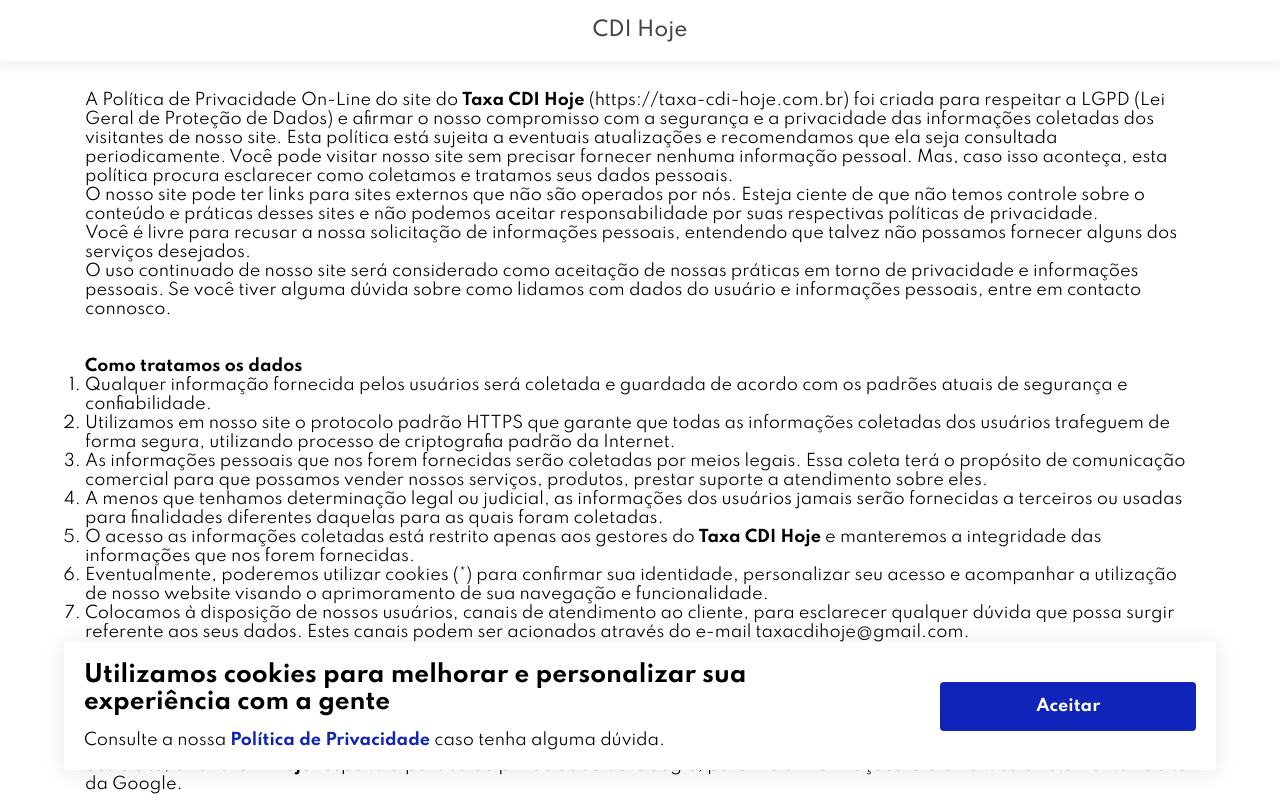
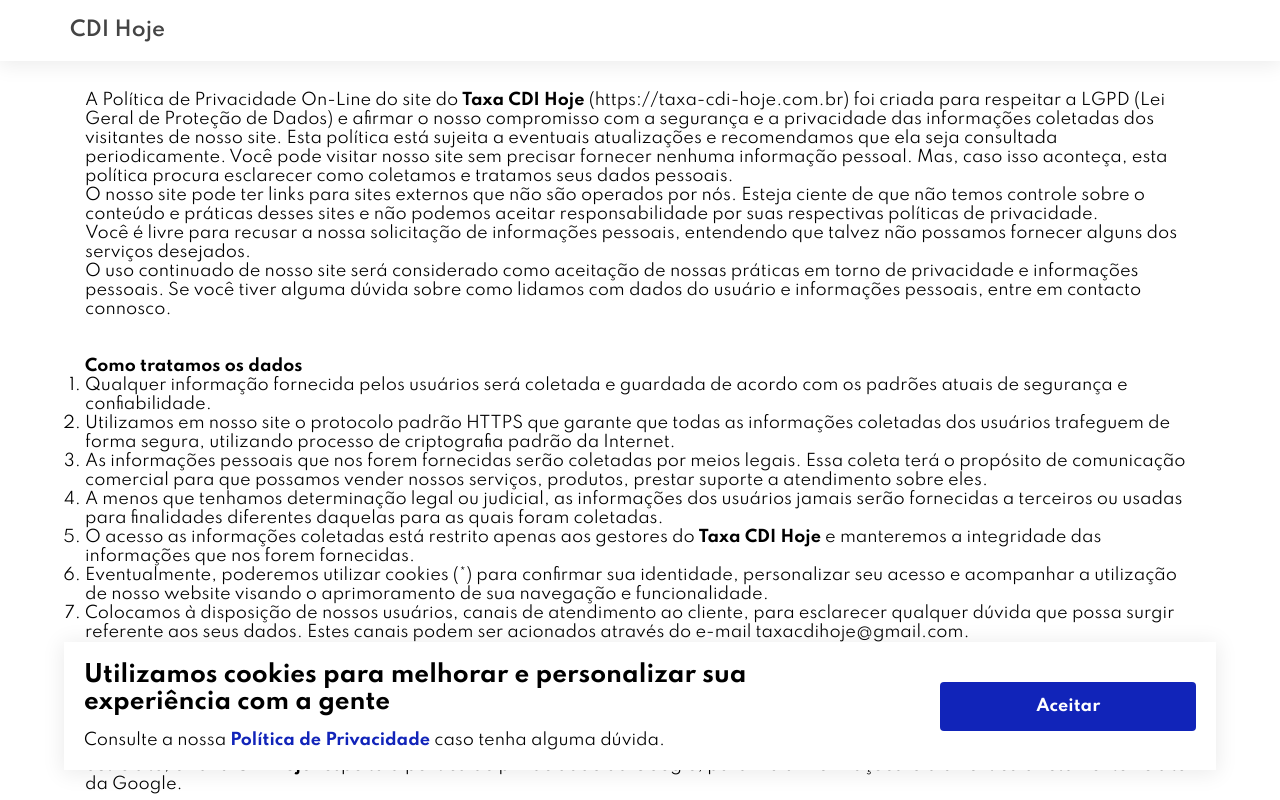
Before and after one commit to eduvvz/taxa-cdi-hoje, a Next.js app: page /policity in a window 1280 px wide. Shown: the top 800 px of the page. Built offline with nearby package versions, Linux system fonts and the light colour scheme.

Commit message:
connect to google adsense

```diff
--- a/src/components/Navbar/_styles.js
+++ b/src/components/Navbar/_styles.js
@@ -9,9 +9,29 @@
   justify-content: center;
 `;
 
-export const Title = styled.h1`
-  font-weight: 500;
+export const Title = styled.a`
+  font-weight: 600;
   font-size: 20px;
   color ${(props) => props.theme.colors.txtPrimary};
   cursor: pointer;
 `;
+
+export const WrapperLinks = styled.div`
+  width: 100%;
+  max-width: ${(props) => props.theme.breakpoints.lg}px;
+  display: flex;
+  justify-content: space-between;
+  align-items: center;
+`;
+
+export const Link = styled.a`
+  font-weight: 500;
+  font-size: 16px;
+  color ${(props) => props.theme.colors.txtPrimary};
+  cursor: pointer;
+  transition: 0.3s;
+
+  &:hover {
+    color ${(props) => props.theme.colors.accent};
+  }
+`;
--- a/src/components/Navbar/index.jsx
+++ b/src/components/Navbar/index.jsx
@@ -1,15 +1,23 @@
 import Link from 'next/link';
 import React from 'react';
-import { Navbar as SNavbar, Title } from './_styles';
+import {
+  Navbar as SNavbar,
+  Title,
+  WrapperLinks,
+  Link as SLink,
+} from './_styles';
 
 export default function Navbar() {
   return (
     <SNavbar>
-      <Link href="/">
-        <a>
-          <Title>CDI Hoje</Title>
-        </a>
-      </Link>
+      <WrapperLinks>
+        <Link href="/">
+          <a>
+            <Title>CDI Hoje</Title>
+          </a>
+        </Link>
+        <div />
+      </WrapperLinks>
     </SNavbar>
   );
 }
--- a/src/components/WarnCookies/index.jsx
+++ b/src/components/WarnCookies/index.jsx
@@ -5,9 +5,9 @@
 
 export default function WarnCookies() {
   const [show, setShow] = useState(false);
-  const accept = localStorage.getItem('@CDI-HOJE/acceptCookies');
 
   useEffect(() => {
+    const accept = localStorage.getItem('@CDI-HOJE/acceptCookies');
     if (!accept) setShow(true);
   }, []);
 
@@ -18,7 +18,6 @@
 
   return (
     <>
-      {!accept && (
       <ModalWarnCookies show={show}>
         <Row>
           <Col md={12} lg={8}>
@@ -44,7 +43,6 @@
           </Col>
         </Row>
       </ModalWarnCookies>
-      )}
     </>
   );
 }
--- a/src/pages/_document.jsx
+++ b/src/pages/_document.jsx
@@ -58,6 +58,11 @@
             href="https://fonts.googleapis.com/css2?family=Roboto:wght@100;300;400;500;700;900&display=swap"
             rel="stylesheet"
           />
+          <script
+            data-ad-client="ca-pub-7037052370613478"
+            async
+            src="https://pagead2.googlesyndication.com/pagead/js/adsbygoogle.js"
+          />
         </Head>
         <body>
           <Main />
--- a/src/pages/_styles.js
+++ b/src/pages/_styles.js
@@ -19,7 +19,7 @@
   width: 100px;
 `;
 
-export const Subtitle = styled.h2`
+export const Subtitle = styled.h1`
   margin-top: 20px;
   font-weight: 500;
   color: ${(props) => props.theme.colors.txtPrimary};
--- /dev/null
+++ b/src/pages/calculadora-de-cdb/_styles.js
@@ -0,0 +1,13 @@
+import styled from 'styled-components';
+
+export const TransitionScene = styled.div`
+  width: 100%;
+  min-height: calc(100vh - 61px);
+  background-color: ${(props) => props.theme.colors.accent};
+`;
+
+export const WrapperCalc = styled.div`
+  display: flex;
+  align-items: center;
+  height: 100%;
+`;
```
Also changed, not shown: src/pages/calculadora-de-cdb/index.jsx (added, +52 -0 lines). Lines whose indentation alone changed are shown as unchanged.
